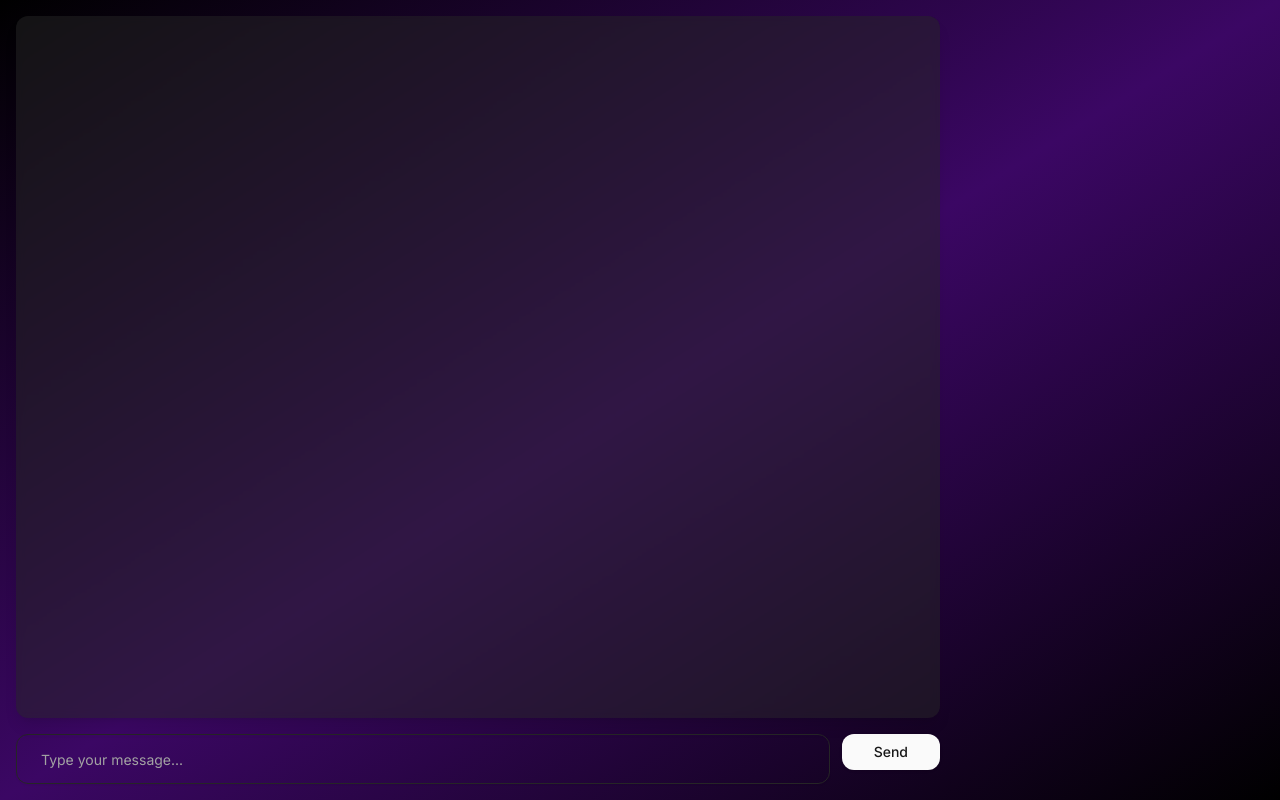
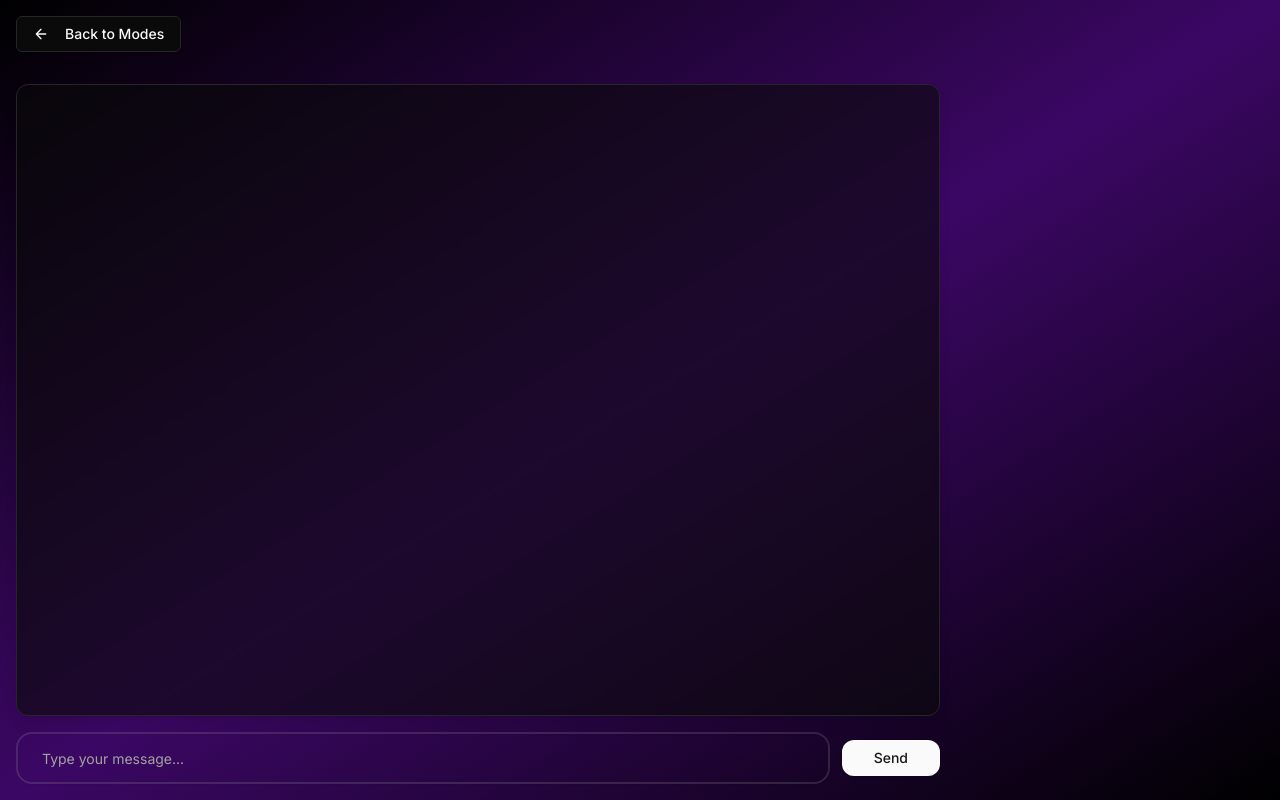
Before and after one commit to sohini1728/ai-chat-game, a Next.js app: page /chat in a window 1280 px wide. Built offline with nearby package versions, Linux system fonts and the light colour scheme.

Commit message:
stylize chat page

```diff
--- a/app/chat/page.tsx
+++ b/app/chat/page.tsx
@@ -1,8 +1,10 @@
 "use client";
 
 import { useState, useEffect, useRef } from "react";
+import Image from "next/image";
 import { useRouter, useSearchParams } from "next/navigation";
 import { motion, AnimatePresence } from "framer-motion";
+import Link from "next/link";
 import { useChat, Message } from "ai/react";
 import {
   Card,
@@ -93,12 +95,51 @@ export default function ChatScreen() {
     messagesEndRef.current?.scrollIntoView({ behavior: "smooth" });
   }, [messages]);
 
-  const friendlinessColor = friendliness < 0 ? "bg-red-500" : "bg-green-500";
+  const getFriendlinessDisplay = () => {
+    if (friendliness >= 0) {
+      return {
+        barWidth: friendliness,
+        color: "bg-primary",
+        scale: "0 to 100",
+        style: { marginLeft: "0%" }
+      };
+    } else {
+      return {
+        barWidth: Math.abs(friendliness),
+        color: "bg-destructive",
+        scale: "-100 to 0",
+        style: { marginLeft: `${100 - Math.abs(friendliness)}%` }
+      };
+    }
+  };
+
+  const { barWidth, color, scale, style } = getFriendlinessDisplay();
 
   return (
     <div className="container mx-auto p-4 flex flex-col md:flex-row h-screen gap-4">
       <div className="w-full md:w-3/4 flex flex-col h-full">
-        <div className="flex-1 overflow-y-auto mb-4 bg-accent/50 backdrop-blur-sm rounded-xl p-6 shadow-lg">
+        <div className="mb-4">
+          <Link href="/modes">
+            <Button variant="outline" className="mb-4">
+              <svg
+                xmlns="http://www.w3.org/2000/svg"
+                width="24"
+                height="24"
+                viewBox="0 0 24 24"
+                fill="none"
+                stroke="currentColor"
+                strokeWidth="2"
+                strokeLinecap="round"
+                strokeLinejoin="round"
+                className="mr-2 h-4 w-4"
+              >
+                <path d="M19 12H5M12 19l-7-7 7-7" />
+              </svg>
+              Back to Modes
+            </Button>
+          </Link>
+        </div>
+        <div className="flex-1 overflow-y-auto mb-4 bg-background/60 backdrop-blur-sm rounded-xl p-6 shadow-lg border">
           <AnimatePresence>
             {messages.map((message: ExtendedMessage, index) => (
               <motion.div
@@ -141,13 +182,13 @@ export default function ChatScreen() {
           </AnimatePresence>
           <div ref={messagesEndRef} />
         </div>
-        <form onSubmit={handleSubmit} className="flex gap-3">
+        <form onSubmit={handleSubmit} className="flex items-center gap-3">
           <Input
             value={input}
             onChange={handleInputChange}
             placeholder="Type your message..."
             disabled={isLoading || currentTurn >= totalTurns}
-            className="text-lg p-6 rounded-xl"
+            className="text-lg p-6 rounded-2xl border-2 border-muted-foreground/20 focus:border-primary"
           />
           <Button
             type="submit"
@@ -160,36 +201,49 @@ export default function ChatScreen() {
       </div>
       <div className="w-full md:w-1/4">
         {character && (
-          <Card className="h-full flex flex-col border-2 rounded-xl shadow-lg">
-            <CardHeader className="space-y-2">
+          <Card className="h-full flex flex-col bg-muted/50 backdrop-blur-sm border rounded-xl shadow-lg">
+            <CardHeader className="space-y-4 border-b bg-background/60 rounded-t-lg">
+              <div className="space-y-2">
                 <CardTitle className="flex items-center text-2xl gap-2">
-                {/* <span className="text-4xl">{character.emoji}</span> */}
                   {character.name}
                 </CardTitle>
                 <CardDescription className="text-base">
                   {character.description}
                 </CardDescription>
+              </div>
+              {character.image && (
+                <div className="relative w-full aspect-square rounded-lg overflow-hidden">
+                  <Image
+                    src={character.image}
+                    alt={character.name}
+                    fill
+                    className="object-cover"
+                    priority
+                  />
+                </div>
+              )}
             </CardHeader>
-            <CardContent className="flex-grow space-y-6">
+            <CardContent className="flex-grow space-y-6 pt-6 bg-background/60">
               <div className="space-y-2">
+                <div className="flex justify-between items-center">
                   <h3 className="font-bold text-lg">Friendliness</h3>
+                  <span className="text-sm text-muted-foreground">{scale}</span>
+                </div>
+                <div className="relative h-3 w-full bg-muted rounded-full overflow-hidden">
                   <motion.div
-                  initial={{ width: "0%" }}
-                  animate={{ width: `${Math.abs(friendliness)}%` }}
+                    initial={{ width: 0 }}
+                    animate={{ width: `${barWidth}%` }}
                     transition={{ duration: 0.5 }}
-                >
-                  <Progress
-                    value={Math.abs(friendliness)}
-                    max={100}
-                    className={`h-3 ${friendlinessColor}`}
+                    className={`h-full ${color}`}
+                    style={style}
                   />
-                </motion.div>
-                <p className="mt-2 text-xl font-bold">
+                </div>
+                <p className="mt-2 text-xl font-bold text-center">
                   {friendliness < 0 ? friendliness : `+${friendliness}`} / 100
                 </p>
               </div>
             </CardContent>
-            <CardFooter>
+            <CardFooter className="border-t bg-background/60 rounded-b-lg pt-6">
               <div className="w-full space-y-2">
                 <h3 className="font-bold text-lg">Game Progress</h3>
                 <Progress
--- a/app/modes/page.tsx
+++ b/app/modes/page.tsx
@@ -105,7 +105,6 @@ export default function Home() {
     <div className="min-h-screen bg-gradient-to-br from-black via-purple-950 to-black text-white flex items-center justify-center p-4 overflow-hidden">
       <div className="max-w-6xl w-full space-y-12 relative">
         <div className="text-center space-y-6 relative">
-          <div className="absolute inset-0 bg-purple-500/20 blur-[100px] -z-10" />
           <TypewriterEffectSmooth
             words={words}
             className="flex justify-center items-center"
--- a/app/start/page.tsx
+++ b/app/start/page.tsx
@@ -41,7 +41,7 @@ export default function StartGame() {
       className="container max-w-5xl mx-auto px-4 py-8 space-y-6"
     >
       <div className="flex items-center justify-between mb-8">
-        <Link href="/">
+        <Link href="/modes">
           <Button variant="outline">
             <svg
               xmlns="http://www.w3.org/2000/svg"
```
Lines whose indentation alone changed are shown as unchanged.
